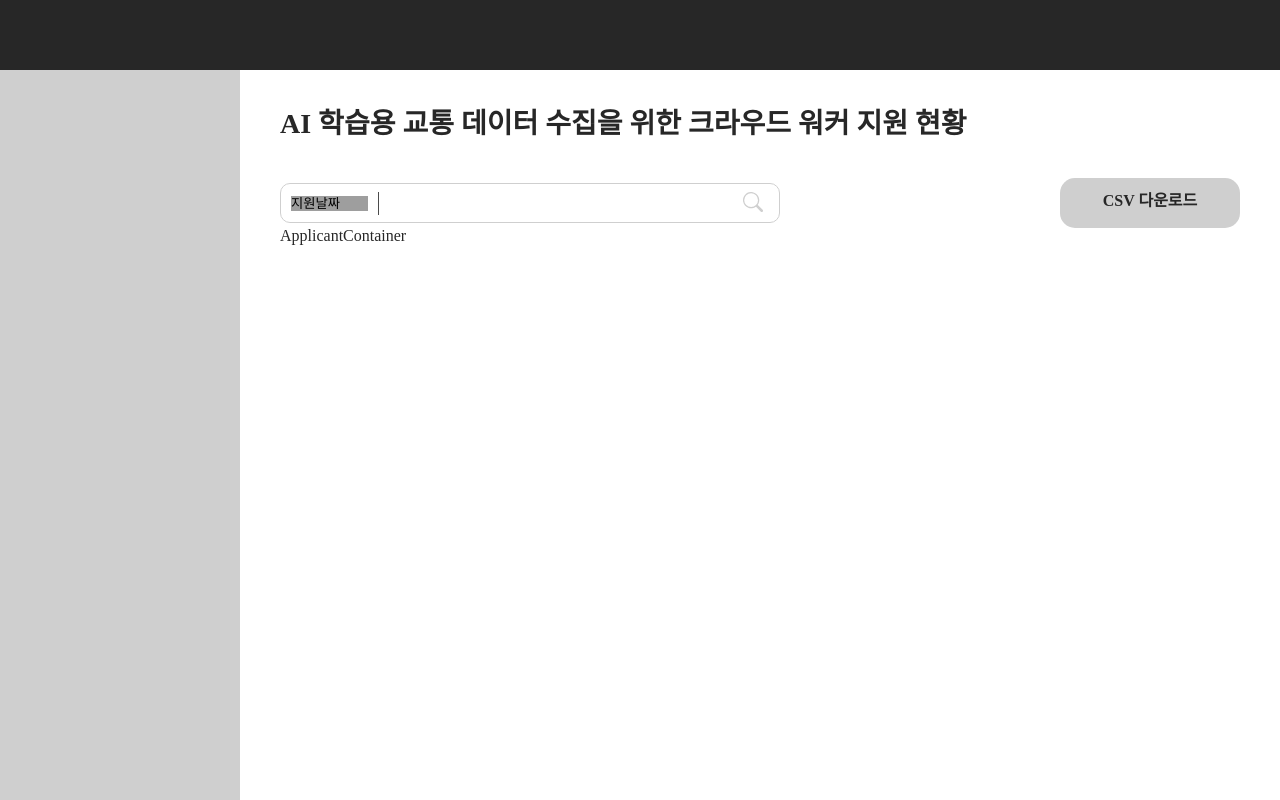
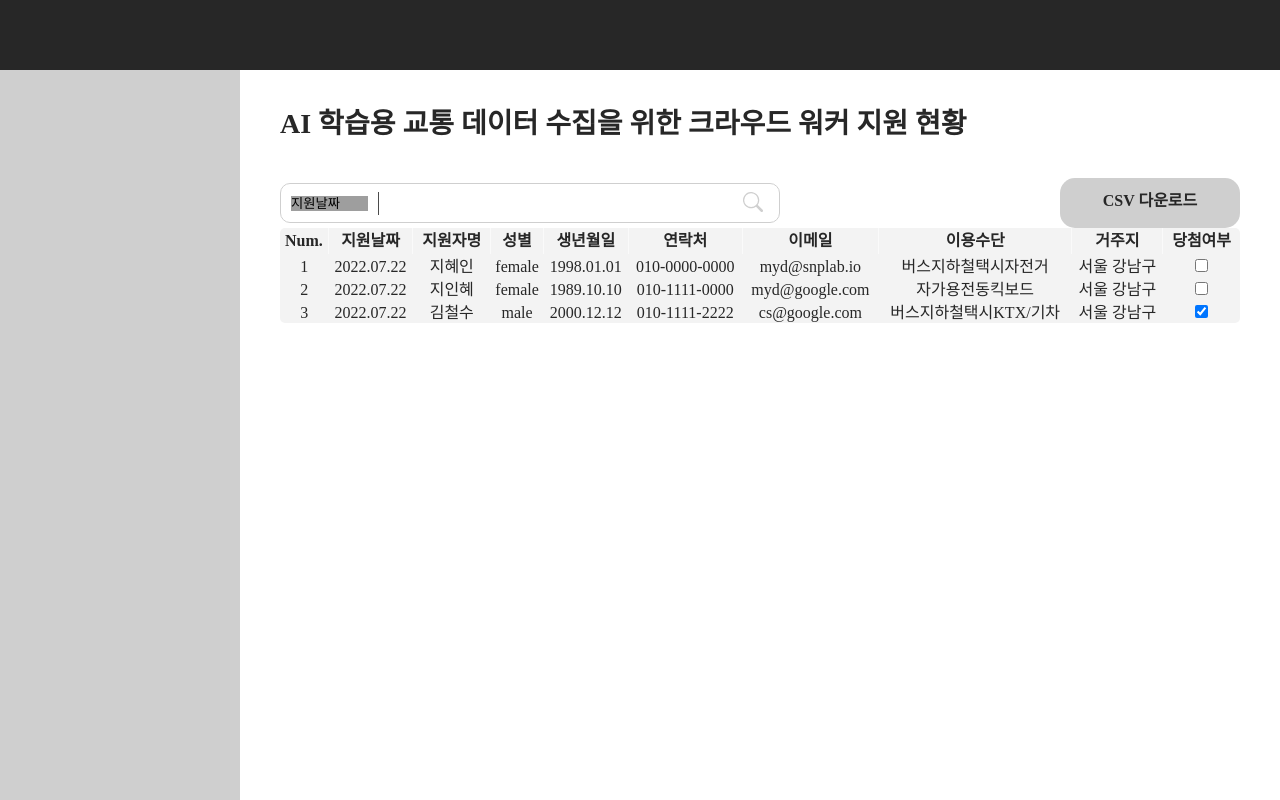
Before and after one commit to wanted-group-4/wanted-group-4-snplab, a React (Create React App) app: page /admin in a window 1280 px wide. Built offline with nearby package versions, Linux system fonts and the light colour scheme; grey boxes are pictures that could not be loaded.

Commit message:
feat: 데이터 table로 보여주기 (#7)

```diff
--- a/src/components/applicant/ApplicantContainer.tsx
+++ b/src/components/applicant/ApplicantContainer.tsx
@@ -1,7 +1,18 @@
 import React from 'react';
+import styled from 'styled-components';
 
-function ApplicantContainer() {
-  return <div>ApplicantContainer</div>;
+import ApplicantList from '@components/applicant/ApplicantList';
+
+function ApplicantConainer() {
+  return (
+    <ApplicantWrapper>
+      <ApplicantList />
+    </ApplicantWrapper>
+  );
 }
 
-export default ApplicantContainer;
+const ApplicantWrapper = styled.div`
+  width: 100%;
+`;
+
+export default ApplicantConainer;
--- a/src/components/applicant/ApplicantList.tsx
+++ b/src/components/applicant/ApplicantList.tsx
@@ -1,7 +1,109 @@
 import React from 'react';
+import styled from 'styled-components';
+import axios from 'axios';
 
 function ApplicantList() {
-  return <div>ApplicantList</div>;
+  const [data, setData] = React.useState([]);
+  const [keyList, setKeyList] = React.useState<Array<string>>([]);
+
+  React.useEffect(() => {
+    async function getUserData() {
+      const userData = await axios.get('/db.json');
+      setData(userData.data.users);
+
+      const keyData = Object.keys(userData.data.users[0]);
+      setKeyList(keyData);
+    }
+    getUserData();
+  }, []);
+
+  const titleList: string[] = [
+    'Num.',
+    '지원날짜',
+    '지원자명',
+    '성별',
+    '생년월일',
+    '연락처',
+    '이메일',
+    '이용수단',
+    '거주지',
+    '당첨여부',
+  ];
+
+  return (
+    <ListTable>
+      <ListTableHead>
+        <ListTableHeadTR>
+          {titleList.map((item, index) => (
+            <ListTableTH key={index}>{item}</ListTableTH>
+          ))}
+        </ListTableHeadTR>
+      </ListTableHead>
+      <ListTableBody>
+        {data.map((object, index) => (
+          <ListTableBodyTR key={index}>
+            {keyList.length > 0 &&
+              keyList.map((item, index) => {
+                const value = object[item];
+                if (item === 'win') {
+                  return (
+                    <ListTableTD key={index}>
+                      {object[item] ? (
+                        <input type="checkbox" defaultChecked />
+                      ) : (
+                        <input type="checkbox" />
+                      )}
+                    </ListTableTD>
+                  );
+                }
+                return <ListTableTD key={index}>{value}</ListTableTD>;
+              })}
+          </ListTableBodyTR>
+        ))}
+      </ListTableBody>
+    </ListTable>
+  );
 }
 
+const ListTable = styled.table`
+  width: 100%;
+  border-collapse: collapse;
+  text-align: center;
+  border-radius: 5px;
+  overflow: hidden;
+`;
+
+const ListTableHead = styled.thead`
+  position: sticky;
+  font-weight: 600;
+  z-index: 100;
+`;
+
+const ListTableHeadTR = styled.tr`
+  background: #f3f3f3;
+`;
+
+const ListTableTH = styled.th`
+  padding: 5px;
+  text-transform: capitalize;
+
+  :not(:last-of-type) {
+    border-right: 1px solid ${({ theme }) => theme.color.grey_01};
+  }
+  :first-of-type {
+    width: 1%;
+    white-space: nowrap;
+  }
+`;
+
+const ListTableBody = styled.tbody``;
+
+const ListTableBodyTR = styled.tr`
+  background: #f3f3f3;
+`;
+
+const ListTableTD = styled.td`
+  padding: 2px;
+`;
+
 export default ApplicantList;
```
